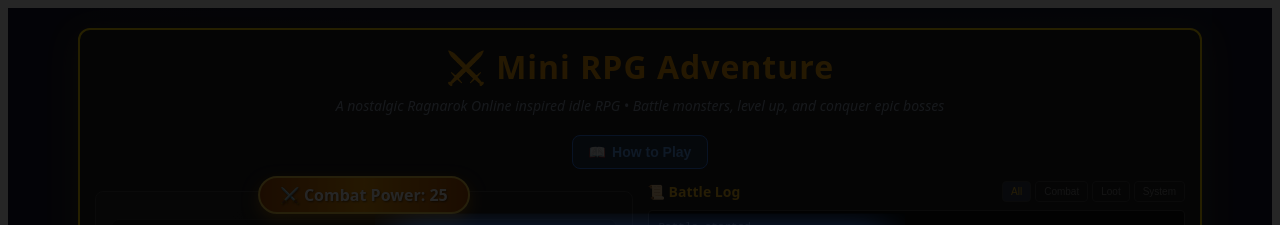
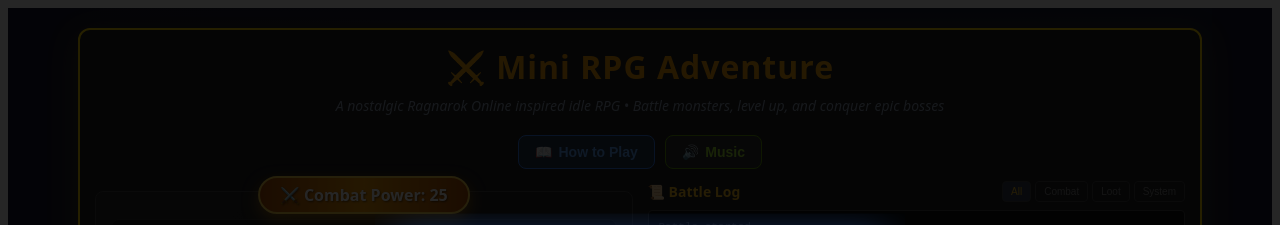
Before and after one commit to alphakey-marketing/react-learning, a React (Vite) app: page / in a window 1280 px wide. Shown: the top 225 px of the page. Built offline with nearby package versions, Linux system fonts and the light colour scheme; grey boxes are pictures that could not be loaded.

Commit message:
update hook and UI for audio

```diff
--- a/src/MiniLevelGame.tsx
+++ b/src/MiniLevelGame.tsx
@@ -22,6 +22,7 @@ import { useBattleLog } from "./hooks/useBattleLog";
 import { useGameState } from "./hooks/useGameState";
 import { useFloatingText } from "./hooks/useFloatingText";
 import { useItemDropAnimation } from "./hooks/useItemDropAnimation";
+import { useGameAudio } from "./hooks/useGameAudio";
 import { canChangeJob } from "./data/jobs";
 import { useEffect, useState, useRef } from "react";
 
@@ -29,6 +30,7 @@ export function MiniLevelGame() {
   const { logs, addLog } = useBattleLog();
   const { floatingTexts, addFloatingText, removeFloatingText } = useFloatingText();
   const { droppingItems, addDroppingItem, removeDroppedItem } = useItemDropAnimation();
+  const audio = useGameAudio();
 
   const [showRefineNPC, setShowRefineNPC] = useState(false);
   const [showTrainingHut, setShowTrainingHut] = useState(false);
@@ -68,7 +70,6 @@ export function MiniLevelGame() {
       const windowCenterX = window.innerWidth / 2;
       const randomOffset = Math.random() * 30 - 15;
       if (damage === 0) {
-        // Show "Dodged!" for Hunter Evasion Stance
         addFloatingText(`✨ Dodged!`, {
           color: '#34d399',
           x: (windowCenterX + 200) + randomOffset,
@@ -88,6 +89,7 @@ export function MiniLevelGame() {
         fontSize: 42,
         isLevelUp: true,
       });
+      audio.playSFX("levelup");
     },
     onJobLevelUp: (newJobLevel: number) => {
       addFloatingText(`🌟 JOB LV ${newJobLevel}! 🌟`, {
@@ -95,6 +97,7 @@ export function MiniLevelGame() {
         fontSize: 42,
         isLevelUp: true,
       });
+      audio.playSFX("levelup");
     },
     onItemDrop: (item) => {
       addDroppingItem(item);
@@ -110,10 +113,8 @@ export function MiniLevelGame() {
       });
     },
     onEnemyKilled: (isBoss: boolean, goldEarned: number) => {
-      // Show game complete modal if final boss (Zone 8) is defeated
       if (isBoss && game.currentZoneId === 8 && !showGameComplete) {
         setPlayTimeMs(Date.now() - startTimeRef.current);
-        // We use a timeout to let the combat finish before showing the modal
         setTimeout(() => {
           setShowGameComplete(true);
         }, 1000);
@@ -123,13 +124,13 @@ export function MiniLevelGame() {
 
   const canChangeJobNow = canChangeJob(game.char.jobClass, game.char.jobLevel);
 
+  // Keyboard shortcuts
   useEffect(() => {
     const handleKeyDown = (e: KeyboardEvent) => {
       if (e.target instanceof HTMLInputElement || e.target instanceof HTMLTextAreaElement) {
         return;
       }
 
-      // Ctrl+D to toggle dev tools
       if (e.ctrlKey && e.key === 'd') {
         e.preventDefault();
         setShowDevTools(prev => !prev);
@@ -147,6 +148,24 @@ export function MiniLevelGame() {
     window.addEventListener('keydown', handleKeyDown);
     return () => window.removeEventListener('keydown', handleKeyDown);
   }, [game.canAttack, game.currentZoneId, game.battleAction, showTutorial, showGameComplete]);
+
+  // BGM: switch track based on zone and boss state
+  useEffect(() => {
+    if (game.currentZoneId === 0) {
+      audio.playBGM("town");
+    } else if (game.bossAvailable) {
+      audio.playBGM("boss");
+    } else {
+      audio.playBGM("fight");
+    }
+  }, [game.currentZoneId, game.bossAvailable]);
+
+  // SFX: play death sound when HP hits 0
+  useEffect(() => {
+    if (game.char.hp <= 0) {
+      audio.playSFX("death");
+    }
+  }, [game.char.hp]);
 
   const wrappedSellItem = (item: Equipment) => {
     game.sellItem(item);
@@ -183,9 +202,23 @@ export function MiniLevelGame() {
         paddingBottom: "20px",
       }}
     >
-      {showTutorial && <TutorialOverlay onClose={() => setShowTutorial(false)} />}
+      {showTutorial && (
+        <TutorialOverlay
+          onClose={() => {
+            setShowTutorial(false);
+            // First user interaction unlocks browser autoplay
+            audio.playBGM(game.currentZoneId === 0 ? "town" : "fight");
+          }}
+        />
+      )}
 
-      {showGameComplete && <GameCompleteModal character={game.char} playTimeMs={playTimeMs} onClose={() => setShowGameComplete(false)} />}
+      {showGameComplete && (
+        <GameCompleteModal
+          character={game.char}
+          playTimeMs={playTimeMs}
+          onClose={() => setShowGameComplete(false)}
+        />
+      )}
 
       {showDevTools && (
         <DevToolsPanel
@@ -274,6 +307,27 @@ export function MiniLevelGame() {
             <span>How to Play</span>
           </button>
 
+          {/* Mute / Music toggle button */}
+          <button
+            onClick={audio.toggleMute}
+            style={{
+              padding: "8px 16px",
+              background: "rgba(255, 255, 255, 0.08)",
+              color: audio.isMuted ? "#666" : "#a3e635",
+              border: `1px solid ${audio.isMuted ? "#555" : "#65a30d"}`,
+              borderRadius: "8px",
+              cursor: "pointer",
+              fontWeight: "bold",
+              fontSize: "clamp(12px, 3vw, 14px)",
+              display: "flex",
+              alignItems: "center",
+              gap: "6px",
+            }}
+          >
+            <span>{audio.isMuted ? "🔇" : "🔊"}</span>
+            <span>{audio.isMuted ? "Muted" : "Music"}</span>
+          </button>
+
           {showDevTools && (
             <button
               onClick={() => setShowTrainingHut(true)}
@@ -337,9 +391,7 @@ export function MiniLevelGame() {
                   animation: canChangeJobNow ? "pulseButton 2s infinite" : "none",
                 }}
               >
-                {canChangeJobNow
-                  ? "🧙 Job Change!"
-                  : "🧙 Job Master"}
+                {canChangeJobNow ? "🧙 Job Change!" : "🧙 Job Master"}
               </button>
 
               <button
@@ -557,13 +609,11 @@ export function MiniLevelGame() {
                 }}
                 onMouseEnter={(e) => {
                   e.currentTarget.style.transform = "scale(1.05)";
-                  e.currentTarget.style.boxShadow =
-                    "0 6px 20px rgba(220, 38, 38, 0.6)";
+                  e.currentTarget.style.boxShadow = "0 6px 20px rgba(220, 38, 38, 0.6)";
                 }}
                 onMouseLeave={(e) => {
                   e.currentTarget.style.transform = "scale(1)";
-                  e.currentTarget.style.boxShadow =
-                    "0 4px 15px rgba(220, 38, 38, 0.4)";
+                  e.currentTarget.style.boxShadow = "0 4px 15px rgba(220, 38, 38, 0.4)";
                 }}
               >
                 ❤️‍🩹 Respawn
@@ -575,12 +625,8 @@ export function MiniLevelGame() {
 
       <style>{`
         @keyframes pulseButton {
-          0%, 100% {
-            opacity: 1;
-          }
-          50% {
-            opacity: 0.8;
-          }
+          0%, 100% { opacity: 1; }
+          50% { opacity: 0.8; }
         }
         @keyframes critShake {
           0% { transform: translate(0, 0) rotate(0deg); }
--- /dev/null
+++ b/src/hooks/useGameAudio.ts
@@ -0,0 +1,70 @@
+import { useEffect, useRef, useState } from "react";
+
+// death and levelup are one-shot SFX, not looping BGM
+const BGM_TRACKS: Record<string, string> = {
+  town: "/audio/town.mp3",
+  fight: "/audio/fight.mp3",
+  boss: "/audio/boss.ogg",
+};
+
+const SFX_TRACKS: Record<string, string> = {
+  death: "/audio/death.ogg",
+  levelup: "/audio/levelup.mp3",
+};
+
+export function useGameAudio() {
+  const bgmRef = useRef<HTMLAudioElement | null>(null);
+  const currentTrackRef = useRef<string>("");
+  const [isMuted, setIsMuted] = useState(false);
+  const isMutedRef = useRef(false); // ref so SFX functions can read latest value
+
+  const playBGM = (trackKey: string) => {
+    if (currentTrackRef.current === trackKey) return; // already playing
+    currentTrackRef.current = trackKey;
+
+    if (bgmRef.current) {
+      bgmRef.current.pause();
+      bgmRef.current = null;
+    }
+
+    const src = BGM_TRACKS[trackKey];
+    if (!src) return;
+
+    const audio = new Audio(src);
+    audio.loop = true;
+    audio.volume = isMutedRef.current ? 0 : 0.4;
+    audio.play().catch(() => {
+      // Autoplay blocked — will play after first user interaction
+    });
+    bgmRef.current = audio;
+  };
+
+  const playSFX = (trackKey: string) => {
+    if (isMutedRef.current) return;
+    const src = SFX_TRACKS[trackKey];
+    if (!src) return;
+    const audio = new Audio(src);
+    audio.volume = 0.7;
+    audio.play().catch(() => {});
+  };
+
+  const toggleMute = () => {
+    setIsMuted((prev) => {
+      const next = !prev;
+      isMutedRef.current = next;
+      if (bgmRef.current) {
+        bgmRef.current.volume = next ? 0 : 0.4;
+      }
+      return next;
+    });
+  };
+
+  // Cleanup on unmount
+  useEffect(() => {
+    return () => {
+      bgmRef.current?.pause();
+    };
+  }, []);
+
+  return { playBGM, playSFX, toggleMute, isMuted };
+}
```
